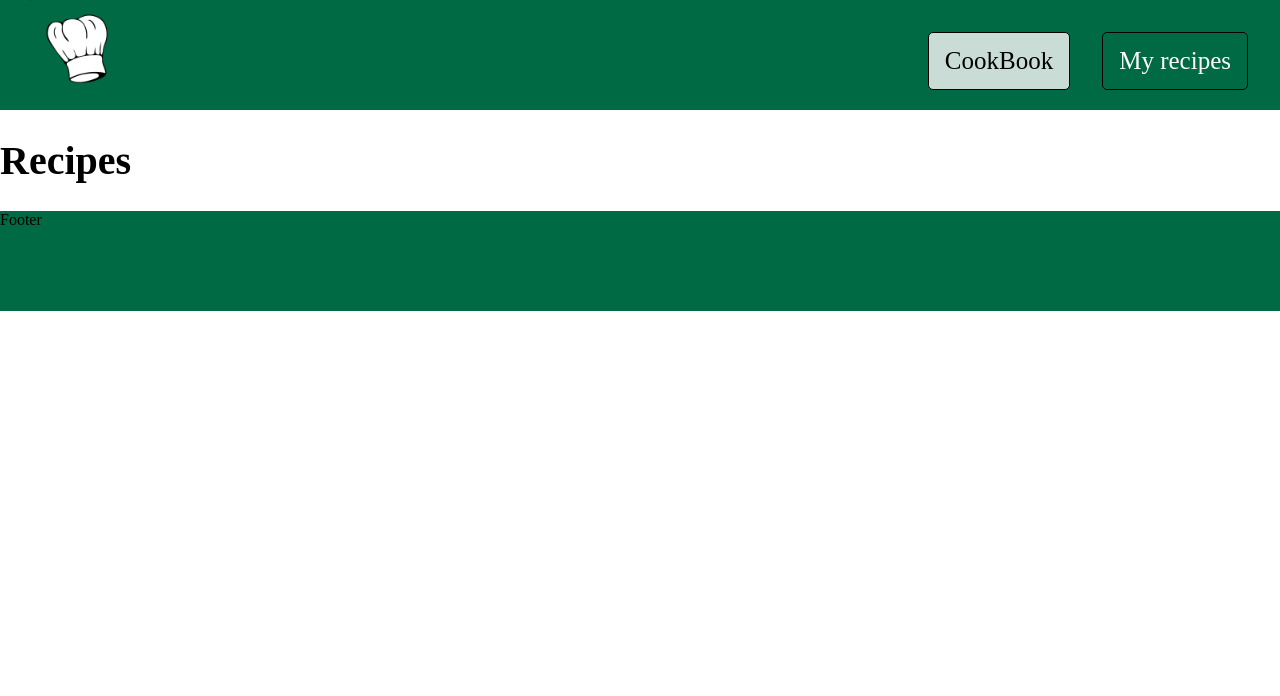
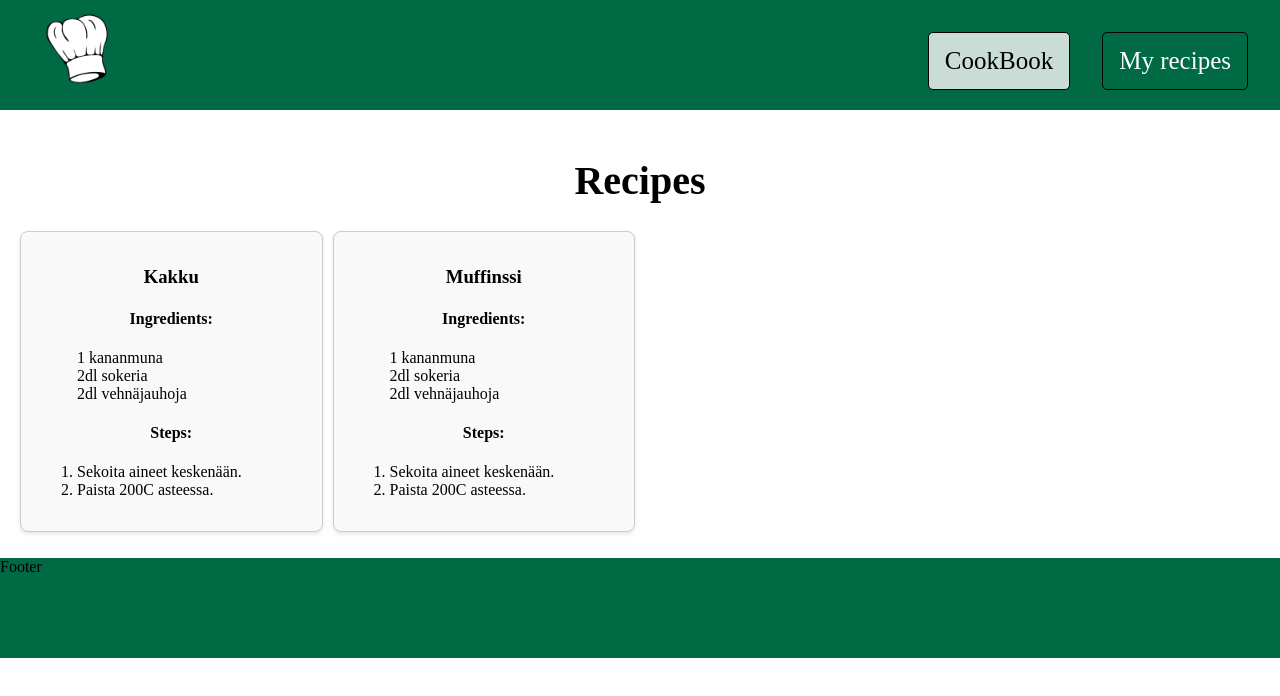
Before and after one commit to Metsittynyt/cookBook, a Vue app: page / in a window 1280 px wide. Shown: the top 696 px of the page. Built offline with nearby package versions, Linux system fonts and the light colour scheme; data requests are answered from the project's data file.

Commit message:
display public recipes

```diff
--- a/src/pages/HomePage.vue
+++ b/src/pages/HomePage.vue
@@ -1,9 +1,37 @@
 <template>
+  <div class="page">
     <h1>Recipes</h1>
+    <div class="RecipesGrid">
+      <div v-for="recipe in publicRecipes" :key="recipe.id" class="recipe-cell">
+        <RecipeBox :recipe="recipe" />
+      </div>
+    </div>
+  </div>
 </template>
 
 <script>
+import axios from 'axios'
+import RecipeBox from '@/components/RecipeBox.vue';
+
 export default {
   name: 'HomePage',
+  components: {
+    RecipeBox
+  },
+  data() {
+    return {
+      publicRecipes: [],
+      error: null
+    };
+  },
+  async mounted() {
+    try {
+      const response = await axios.get('http://localhost:3001/recipes');
+      this.publicRecipes = response.data.filter(recipe => recipe.public);
+    } catch (error) {
+      this.error = 'Failed to fetch recipes';
+      console.error(error);
+    }
+  }
 };
 </script>
```
